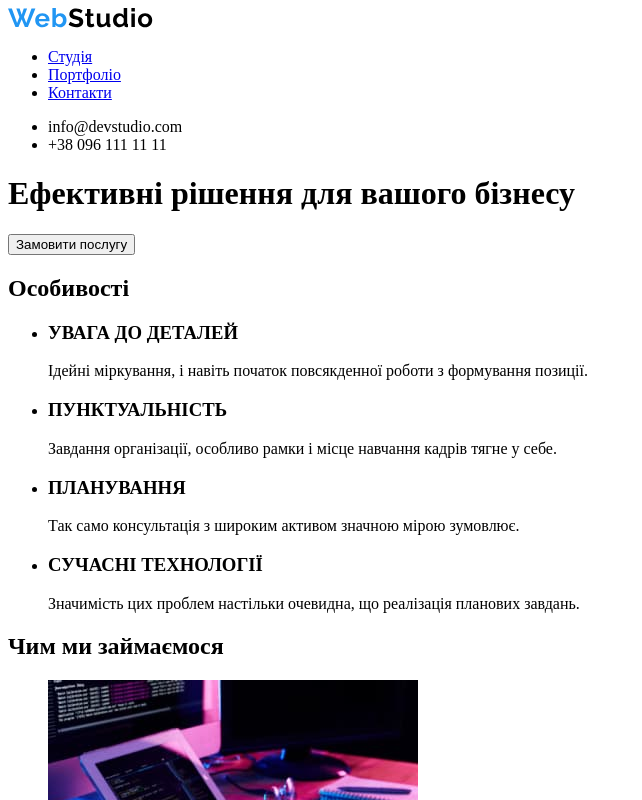
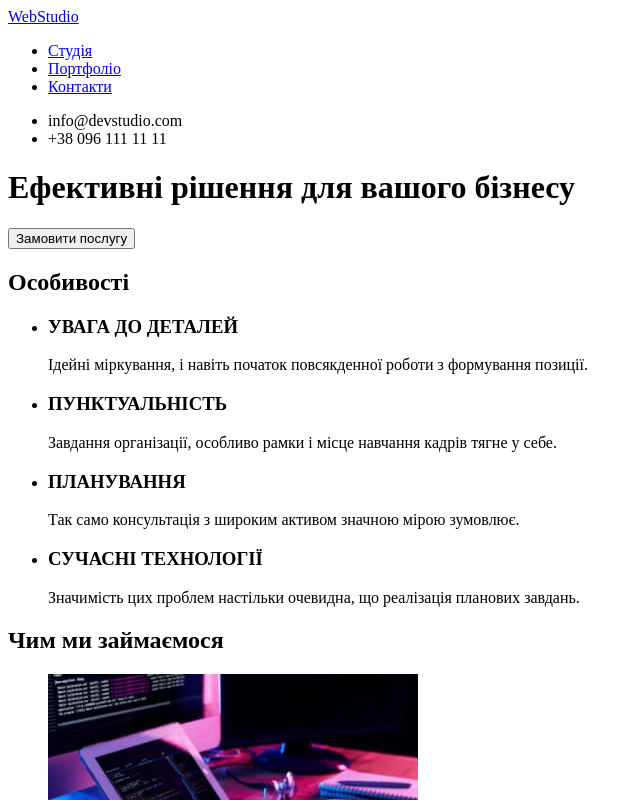
Before and after one commit to vagabbond/goit-markup-hw-01, a plain HTML site: page index.html in a window 1280 px wide. Shown: the top 800 px of the page, without its empty margins (0-642 px from the left). Drawn offline with Linux system fonts and the light colour scheme.

Commit message:
Update index.html

```diff
--- a/index.html
+++ b/index.html
@@ -9,7 +9,7 @@
   <body>
     <header>
       <nav>
-        <a href="/index.html"><img src="./images/WebStudio.svg" alt="Логотип" /></a>
+        <a href="/index.html">WebStudio</a>
         <ul>
           <li><a href="/">Студія</a></li>
           <li><a href="/">Портфоліо</a></li>
@@ -126,7 +126,7 @@
     </main>
     <footer>
       <div>
-        <a href="/index.html"><img src="./images/WebStudio.svg" alt="Логотип" /></a>
+        <a href="/index.html">WebStudio</a>
         <address>
           м. Київ, пр-т Лесі Українки, 26
           <ul>
```
